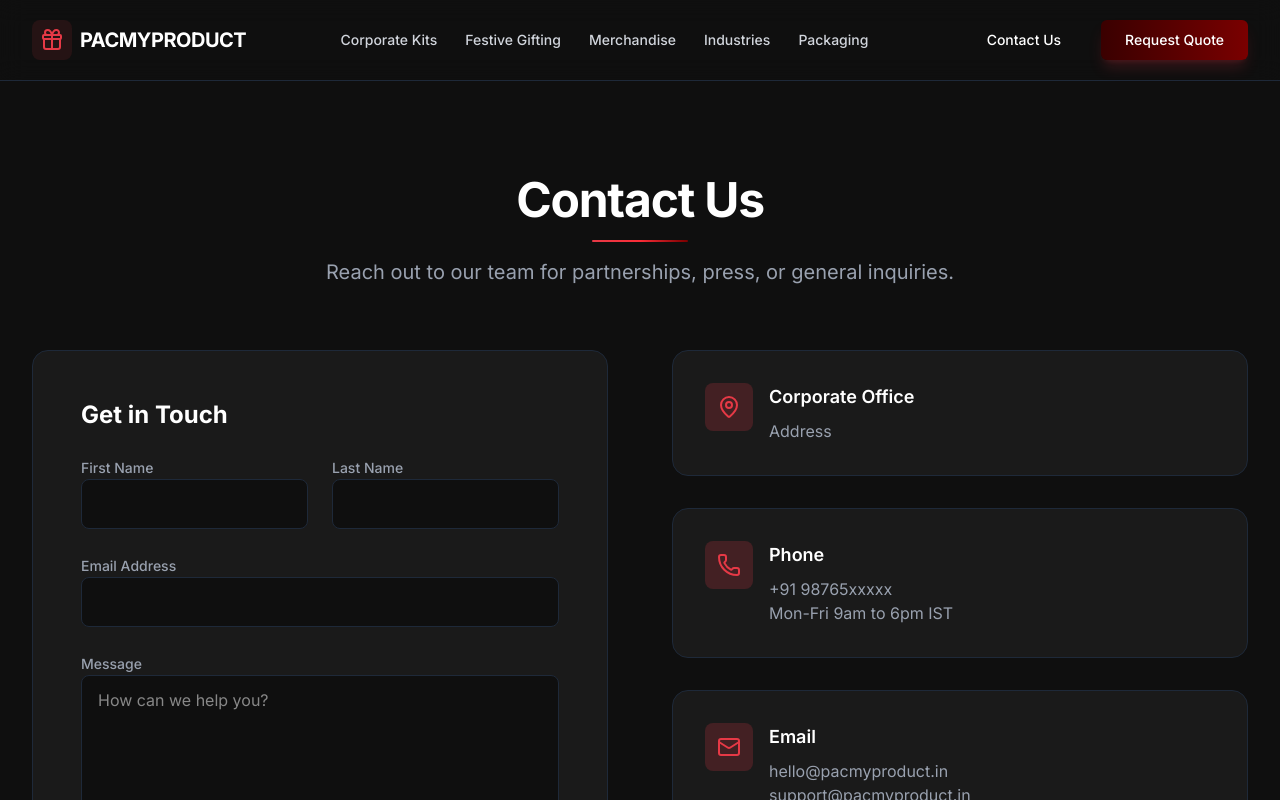
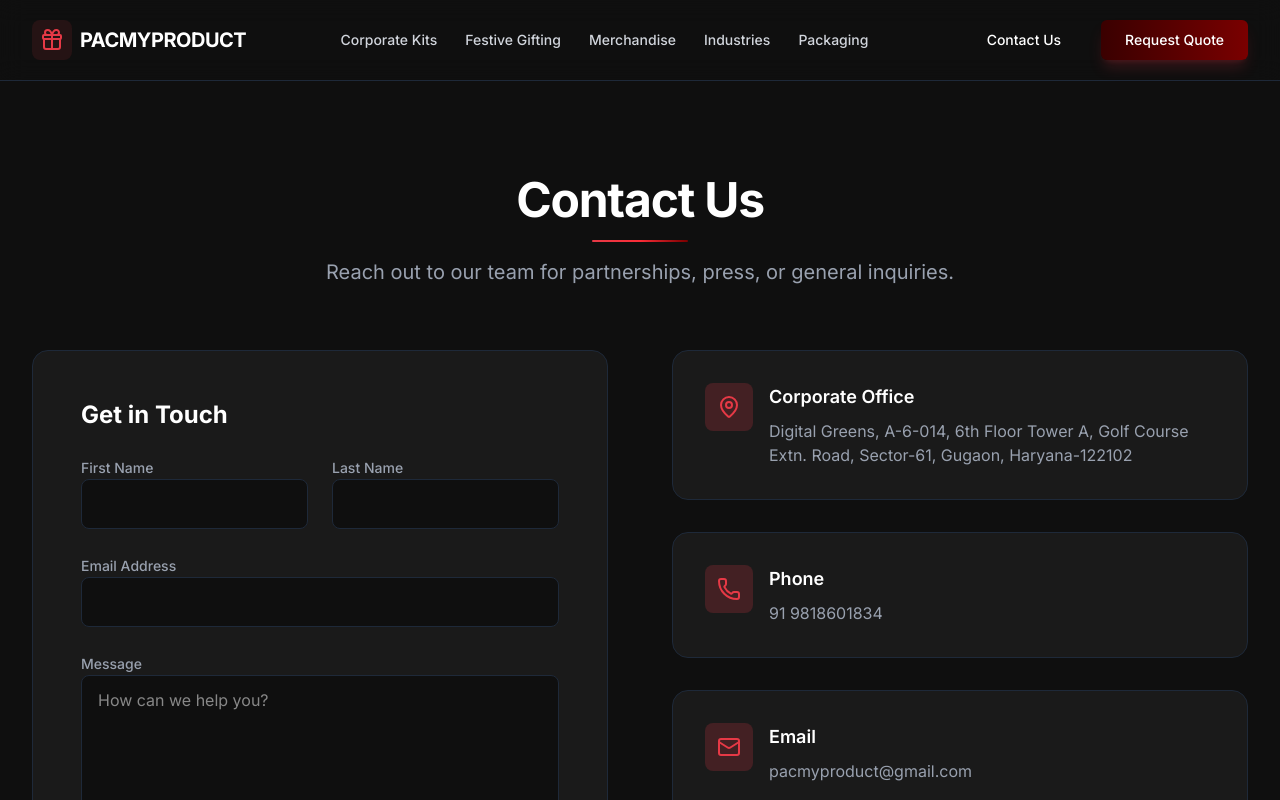
Before and after one commit to mayankk-1803/PMP, a Next.js app: page /contact in a window 1280 px wide. Shown: the top 800 px of the page. Built offline with nearby package versions, Linux system fonts and the light colour scheme.

Commit message:
contact fixes

```diff
--- a/src/app/contact/page.tsx
+++ b/src/app/contact/page.tsx
@@ -53,7 +53,7 @@
               </div>
               <div>
                 <h4 className="font-semibold text-lg mb-2">Corporate Office</h4>
-                <p className="text-gray-400">Address</p>
+                <p className="text-gray-400">Digital Greens, A-6-014, 6th Floor Tower A, Golf Course Extn. Road, Sector-61, Gugaon, Haryana-122102</p>
               </div>
             </div>
 
@@ -63,7 +63,7 @@
               </div>
               <div>
                 <h4 className="font-semibold text-lg mb-2">Phone</h4>
-                <p className="text-gray-400">+91 98765xxxxx<br />Mon-Fri 9am to 6pm IST</p>
+                <p className="text-gray-400">91 9818601834</p>
               </div>
             </div>
 
@@ -73,7 +73,7 @@
               </div>
               <div>
                 <h4 className="font-semibold text-lg mb-2">Email</h4>
-                <p className="text-gray-400">hello@pacmyproduct.in<br />support@pacmyproduct.in</p>
+                <p className="text-gray-400">pacmyproduct@gmail.com</p>
               </div>
             </div>
 
```
